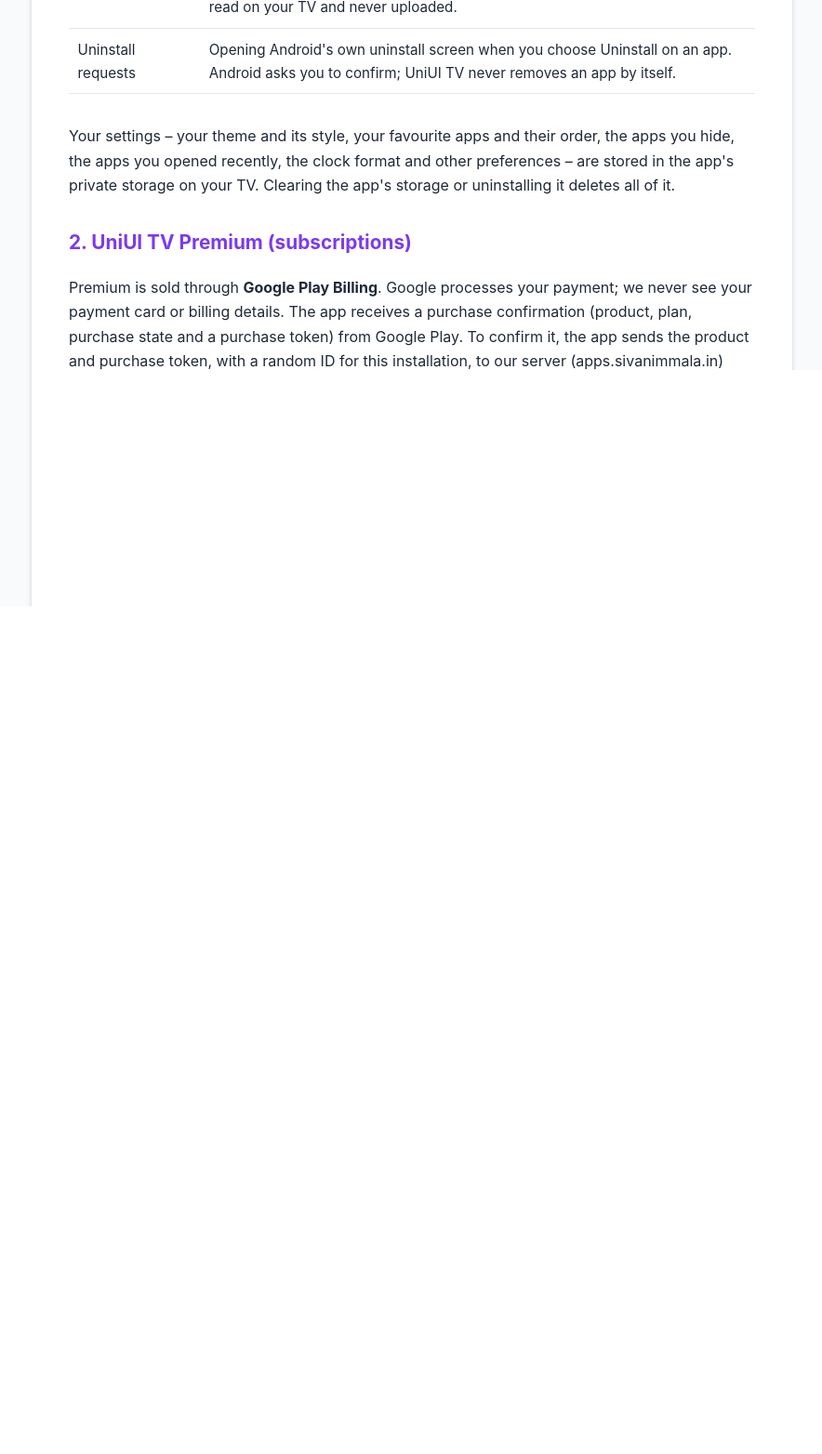
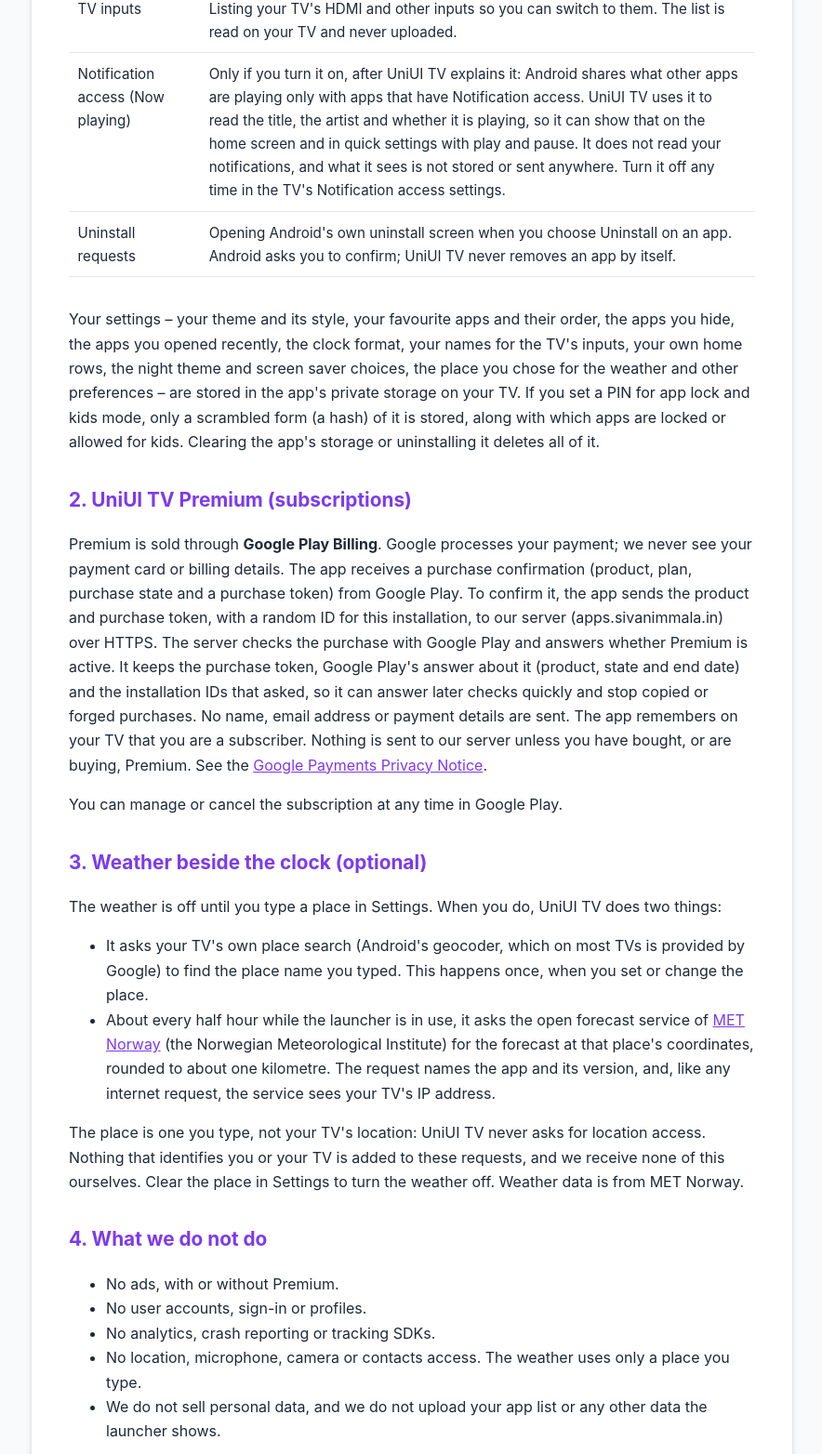
Before and after one commit to nsiva7/nsiva7.github.io, a plain HTML site: page uniui/tv-privacy-policy.html in a window 1280 px wide. Shown: the part 873-2437 px from the top of the page at 93% size, without its empty margins (197-1081 px from the left). Drawn offline with Linux system fonts and the light colour scheme.

Commit message:
UniUI TV privacy policy: weather, Now playing, app lock and kids mode
Co-Authored-By: Claude Fable 5.2 <noreply@anthropic.com>

```diff
--- a/uniui/tv-privacy-policy.html
+++ b/uniui/tv-privacy-policy.html
@@ -11,7 +11,7 @@
 <body>
 <header>
     <h1>UniUI TV – Privacy Policy</h1>
-    <p>Effective date: November 16, 2026 (updated for the Home button helper and the screen saver)</p>
+    <p>Effective date: November 18, 2026 (updated for weather, Now playing, and app lock and kids mode)</p>
     <nav class="tabs">
         <a href="index.html">UniUI</a>
         <a href="privacy-policy.html">UniUI Privacy Policy</a>
@@ -24,8 +24,9 @@
         This policy explains how <strong>UniUI TV</strong> (package <code>siva.app.uniui.tv</code>), a home
         screen launcher for Android TV and Google TV developed by Siva Nimmala ("we", "us"), handles information.
         In short: everything UniUI TV shows on your TV's home screen is read and kept on your TV. It shows no ads,
-        has no analytics, and we never sell your data. The only time data leaves your TV because of UniUI TV is
-        when it checks a Premium subscription (section 2).
+        has no analytics, and we never sell your data. Data leaves your TV because of UniUI TV in only two cases:
+        when it checks a Premium subscription (section 2), and, if you choose to show the weather, when it looks
+        up the place you typed and its forecast (section 3).
     </p>
 
     <h2>1. Information that stays on your TV</h2>
@@ -55,6 +56,14 @@
                     never uploaded.</td>
             </tr>
             <tr>
+                <td>Notification access (Now playing)</td>
+                <td>Only if you turn it on, after UniUI TV explains it: Android shares what other apps are playing
+                    only with apps that have Notification access. UniUI TV uses it to read the title, the artist and
+                    whether it is playing, so it can show that on the home screen and in quick settings with play
+                    and pause. It does not read your notifications, and what it sees is not stored or sent anywhere.
+                    Turn it off any time in the TV's Notification access settings.</td>
+            </tr>
+            <tr>
                 <td>Uninstall requests</td>
                 <td>Opening Android's own uninstall screen when you choose Uninstall on an app. Android asks you to
                     confirm; UniUI TV never removes an app by itself.</td>
@@ -63,8 +72,10 @@
     </div>
     <p>
         Your settings – your theme and its style, your favourite apps and their order, the apps you hide, the
-        apps you opened recently, the clock format and other preferences – are stored in the app's private
-        storage on your TV. Clearing the app's storage or uninstalling it deletes all of it.
+        apps you opened recently, the clock format, your names for the TV's inputs, your own home rows, the
+        night theme and screen saver choices, the place you chose for the weather and other preferences – are
+        stored in the app's private storage on your TV. If you set a PIN for app lock and kids mode, only a
+        scrambled form (a hash) of it is stored, along with which apps are locked or allowed for kids. Clearing the app's storage or uninstalling it deletes all of it.
     </p>
 
     <h2>2. UniUI TV Premium (subscriptions)</h2>
@@ -83,27 +94,46 @@
     </p>
     <p>You can manage or cancel the subscription at any time in Google Play.</p>
 
-    <h2>3. What we do not do</h2>
+    <h2>3. Weather beside the clock (optional)</h2>
+    <p>
+        The weather is off until you type a place in Settings. When you do, UniUI TV does two things:
+    </p>
+    <ul>
+        <li>It asks your TV's own place search (Android's geocoder, which on most TVs is provided by Google) to
+            find the place name you typed. This happens once, when you set or change the place.</li>
+        <li>About every half hour while the launcher is in use, it asks the open forecast service of
+            <a href="https://api.met.no/">MET Norway</a> (the Norwegian Meteorological Institute) for the forecast
+            at that place's coordinates, rounded to about one kilometre. The request names the app and its
+            version, and, like any internet request, the service sees your TV's IP address.</li>
+    </ul>
+    <p>
+        The place is one you type, not your TV's location: UniUI TV never asks for location access. Nothing that
+        identifies you or your TV is added to these requests, and we receive none of this ourselves. Clear the
+        place in Settings to turn the weather off. Weather data is from MET Norway.
+    </p>
+
+    <h2>4. What we do not do</h2>
     <ul>
         <li>No ads, with or without Premium.</li>
         <li>No user accounts, sign-in or profiles.</li>
         <li>No analytics, crash reporting or tracking SDKs.</li>
-        <li>No location, microphone, camera or contacts access.</li>
+        <li>No location, microphone, camera or contacts access. The weather uses only a place you type.</li>
         <li>We do not sell personal data, and we do not upload your app list or any other data the launcher
             shows.</li>
     </ul>
 
-    <h2>4. Data security and retention</h2>
-    <p>The Premium check uses HTTPS. Data stored by the app stays on your TV until you delete it or uninstall the
+    <h2>5. Data security and retention</h2>
+    <p>The Premium check and the weather requests use HTTPS. Data stored by the app stays on your TV until you delete it or uninstall the
         app. Purchase records on our server are kept while they are needed to confirm the subscription and to
-        prevent misuse; you can ask us to delete them (section 6).</p>
+        prevent misuse; you can ask us to delete them (section 7).</p>
 
-    <h2>5. Children</h2>
+    <h2>6. Children</h2>
     <p>UniUI TV is meant for a general audience and is not directed at children under 13. We do not knowingly
         collect personal information from children. If you are a minor, please ask a parent or guardian before
-        buying a subscription.</p>
+        buying a subscription. Kids mode only limits which apps this launcher shows; it collects nothing about
+        the people using the TV.</p>
 
-    <h2>6. Your choices and rights</h2>
+    <h2>7. Your choices and rights</h2>
     <ul>
         <li>Delete all app data by clearing the app's storage or uninstalling it.</li>
         <li>Depending on where you live (for example under the GDPR or India's DPDP Act), you may have rights to
@@ -111,11 +141,11 @@
             email us; we will reply within 30 days.</li>
     </ul>
 
-    <h2>7. Changes to this policy</h2>
+    <h2>8. Changes to this policy</h2>
     <p>We may update this policy when the app changes. The effective date above shows the latest version;
         significant changes will be noted in the app's release notes.</p>
 
-    <h2>8. Contact</h2>
+    <h2>9. Contact</h2>
     <p>Siva Nimmala · <a href="mailto:sivanimmaladev@gmail.com">sivanimmaladev@gmail.com</a></p>
 </main>
 
```
